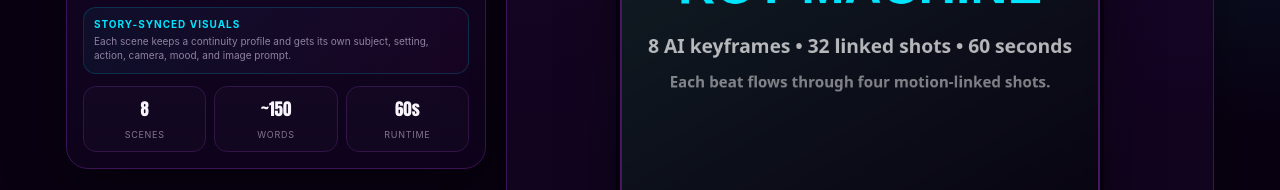
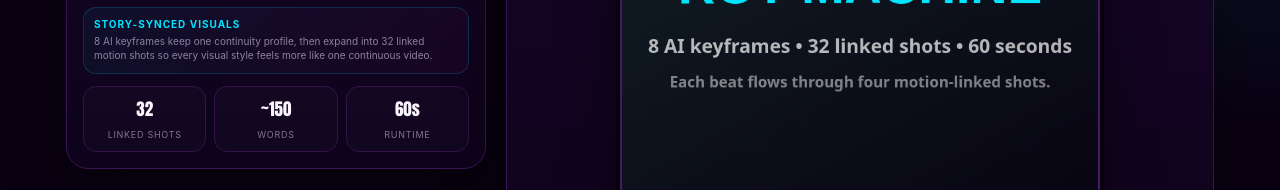
Before and after one commit to matthagersenior/Brainrot-Creator, a website with bundled scripts: page index.html in a window 1280 px wide. Shown: the part 696-886 px from the top of the page. Built offline with nearby package versions, Linux system fonts and the light colour scheme; files whose address does not match are found by name.

Commit message:
ui: label the 32-shot free animation format

```diff
--- a/index.html
+++ b/index.html
@@ -73,11 +73,11 @@
 
         <div class="visual-note">
           <strong>STORY-SYNCED VISUALS</strong>
-          <span>Each scene keeps a continuity profile and gets its own subject, setting, action, camera, mood, and image prompt.</span>
+          <span>8 AI keyframes keep one continuity profile, then expand into 32 linked motion shots so every visual style feels more like one continuous video.</span>
         </div>
 
         <div class="mini-facts">
-          <div class="mini-fact"><b id="sceneCount">8</b><span>scenes</span></div>
+          <div class="mini-fact"><b id="sceneCount">32</b><span>linked shots</span></div>
           <div class="mini-fact"><b id="scriptWords">~150</b><span>words</span></div>
           <div class="mini-fact"><b id="videoLength">60s</b><span>runtime</span></div>
         </div>
```
